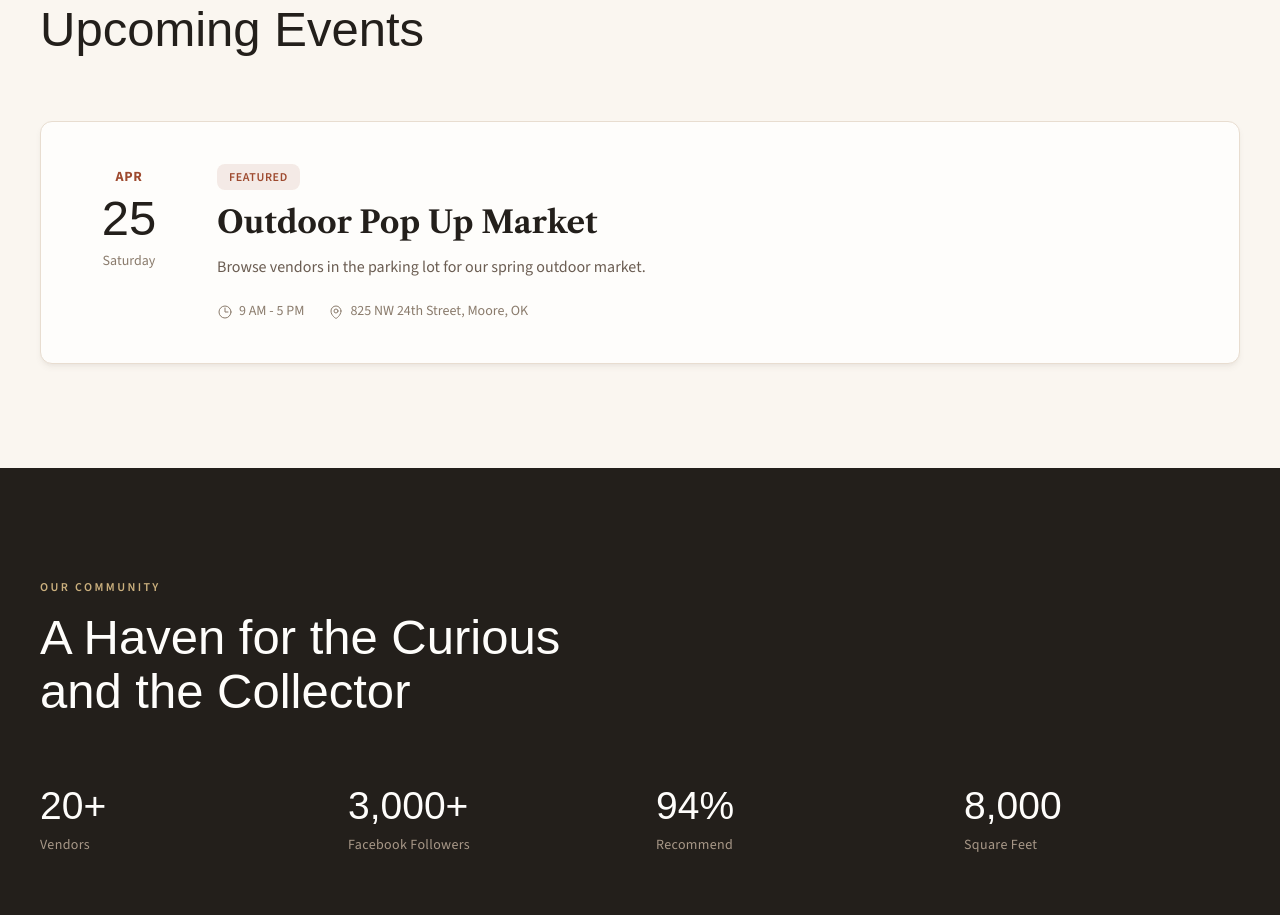
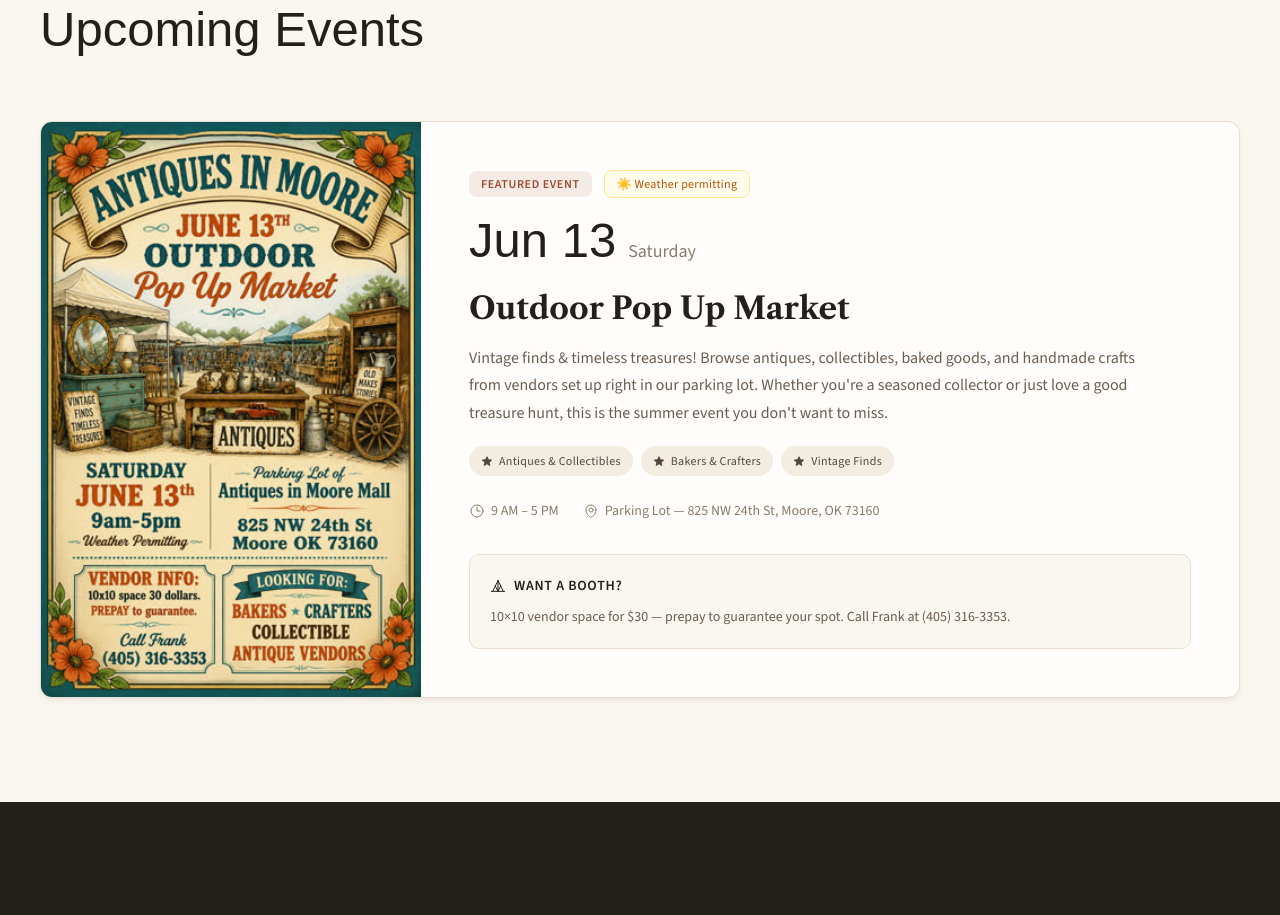
Before and after one commit to balandari/aim, a Next.js app: page / in a window 1280 px wide. Shown: the part 820-1735 px from the top of the page. Built offline with nearby package versions, Linux system fonts and the light colour scheme; a web font is replaced by a local one.

Commit message:
Add June 13th Outdoor Pop Up Market event with flyer image and enhanced EventsSection

```diff
--- a/components/EventsSection.tsx
+++ b/components/EventsSection.tsx
@@ -1,3 +1,4 @@
+import Image from "next/image";
 import { getUpcomingEvents, defaultHours } from "@/data/events";
 
 export default function EventsSection() {
@@ -28,36 +29,75 @@ export default function EventsSection() {
                 return (
                   <article
                     key={event.id}
-                    className="relative bg-cream-50 border border-stone-200 rounded-xl p-8 md:p-10 shadow-warm-md"
+                    className="relative bg-cream-50 border border-stone-200 rounded-xl overflow-hidden shadow-warm-md"
                   >
-                    <div className="flex flex-col md:flex-row gap-6 md:gap-10">
-                      {/* Date badge */}
-                      <div className="flex-shrink-0 flex md:flex-col items-center md:items-center gap-3 md:gap-1 md:w-24 md:pt-1">
-                        <span className="text-earth font-sans font-bold text-sm uppercase tracking-wider">
-                          {month}
-                        </span>
-                        <span className="font-display text-stone-900 text-4xl md:text-5xl leading-none">
-                          {day}
-                        </span>
-                        <span className="text-stone-500 font-sans text-sm">
-                          {weekday}
-                        </span>
-                      </div>
+                    <div className="flex flex-col lg:flex-row">
+                      {/* Flyer image column */}
+                      {event.flyerImage && (
+                        <div className="relative lg:w-[340px] xl:w-[380px] flex-shrink-0">
+                          <div className="relative w-full aspect-[2/3] lg:aspect-auto lg:h-full">
+                            <Image
+                              src={event.flyerImage}
+                              alt={`${event.title} — ${month} ${day} flyer`}
+                              fill
+                              className="object-cover object-top"
+                              sizes="(max-width: 1024px) 100vw, 380px"
+                            />
+                          </div>
+                        </div>
+                      )}
 
-                      {/* Event details */}
-                      <div className="flex-1">
-                        <div className="mb-1">
+                      {/* Event details column */}
+                      <div className="flex-1 p-8 md:p-10 lg:p-12">
+                        {/* Featured badge + date */}
+                        <div className="flex flex-wrap items-center gap-3 mb-4">
                           <span className="inline-block bg-earth/10 text-earth text-xs font-sans font-semibold tracking-wider uppercase px-3 py-1 rounded">
-                            Featured
+                            Featured Event
+                          </span>
+                          {event.weatherNote && (
+                            <span className="inline-block bg-amber-50 text-amber-700 text-xs font-sans font-medium tracking-wide px-3 py-1 rounded border border-amber-200">
+                              ☀️ {event.weatherNote}
+                            </span>
+                          )}
+                        </div>
+
+                        {/* Date display */}
+                        <div className="flex items-baseline gap-3 mb-5">
+                          <span className="font-display text-stone-900 text-4xl md:text-5xl leading-none">
+                            {month} {day}
+                          </span>
+                          <span className="text-stone-500 font-sans text-lg">
+                            {weekday}
                           </span>
                         </div>
-                        <h3 className="font-serif font-bold text-stone-900 text-2xl md:text-3xl mt-3">
+
+                        {/* Title */}
+                        <h3 className="font-serif font-bold text-stone-900 text-2xl md:text-3xl">
                           {event.title}
                         </h3>
-                        <p className="mt-3 text-stone-600 font-sans text-base leading-relaxed max-w-2xl">
+
+                        {/* Description */}
+                        <p className="mt-4 text-stone-600 font-sans text-base md:text-lgleading-relaxed max-w-2xl">
                           {event.description}
                         </p>
-                        <div className="mt-5 flex flex-wrap gap-x-6 gap-y-2 text-sm font-sans text-stone-500">
+
+                        {/* Highlight tags */}
+                        {event.highlights && event.highlights.length > 0 && (
+                          <div className="mt-5 flex flex-wrap gap-2">
+                            {event.highlights.map((h) => (
+                              <span
+                                key={h}
+                                className="inline-flex items-center gap-1.5 bg-stone-100 text-stone-700 text-xs font-sans font-medium tracking-wide px-3 py-1.5 rounded-full"
+                              >
+                                <StarIcon />
+                                {h}
+                              </span>
+                            ))}
+                          </div>
+                        )}
+
+                        {/* Time + Location */}
+                        <div className="mt-6 flex flex-wrap gap-x-6 gap-y-2 text-sm font-sans text-stone-500">
                           <span className="flex items-center gap-1.5">
                             <ClockIcon />
                             {event.time}
@@ -67,6 +107,19 @@ export default function EventsSection() {
                             {event.location}
                           </span>
                         </div>
+
+                        {/* Vendor info callout */}
+                        {event.vendorInfo && (
+                          <div className="mt-8 bg-stone-50 border border-stone-200 rounded-lg p-5">
+                            <h4 className="text-stone-900 font-sans font-semibold text-sm uppercase tracking-wider mb-2 flex items-center gap-2">
+                              <TentIcon />
+                              Want a Booth?
+                            </h4>
+                            <p className="text-stone-600 font-sans text-sm leading-relaxed">
+                              {event.vendorInfo}
+                            </p>
+                          </div>
+                        )}
                       </div>
                     </div>
                   </article>
@@ -180,3 +233,39 @@ function MapPinIcon() {
     </svg>
   );
 }
+
+function StarIcon() {
+  return (
+    <svg
+      className="w-3 h-3 flex-shrink-0"
+      fill="currentColor"
+      viewBox="0 0 20 20"
+      aria-hidden="true"
+    >
+      <path
+        fillRule="evenodd"
+        d="M10.868 2.884c-.321-.772-1.415-.772-1.736 0l-1.83 4.401-4.753.381c-.833.067-1.171 1.107-.536 1.651l3.62 3.102-1.106 4.637c-.194.813.691 1.456 1.405 1.02L10 15.591l4.069 2.485c.713.436 1.598-.207 1.404-1.02l-1.106-4.637 3.62-3.102c.635-.544.297-1.584-.536-1.65l-4.752-.382-1.831-4.401Z"
+        clipRule="evenodd"
+      />
+    </svg>
+  );
+}
+
+function TentIcon() {
+  return (
+    <svg
+      className="w-4 h-4 flex-shrink-0"
+      fill="none"
+      stroke="currentColor"
+      strokeWidth={1.5}
+      viewBox="0 0 24 24"
+      aria-hidden="true"
+    >
+      <path
+        strokeLinecap="round"
+        strokeLinejoin="round"
+        d="M2 20h20M12 4l8 16M12 4L4 20m8-16v16m-4-8l4 8 4-8"
+      />
+    </svg>
+  );
+}
--- a/data/events.ts
+++ b/data/events.ts
@@ -6,25 +6,43 @@ export interface AIMEvent {
   description: string;
   location: string;
   isFeatured: boolean;
+  /** Optional path to a flyer image in /public */
+  flyerImage?: string;
+  /** Extra highlight details shown on the card */
+  highlights?: string[];
+  /** Weather note */
+  weatherNote?: string;
+  /** Vendor info blurb */
+  vendorInfo?: string;
 }
 
 export const events: AIMEvent[] = [
   {
-    id: 'outdoor-popup-2026-04',
+    id: 'outdoor-popup-2026-06',
     title: 'Outdoor Pop Up Market',
-    date: '2026-04-25',
-    time: '9 AM - 5 PM',
-    description: 'Browse vendors in the parking lot for our spring outdoor market.',
-    location: '825 NW 24th Street, Moore, OK',
+    date: '2026-06-13',
+    time: '9 AM – 5 PM',
+    description:
+      'Vintage finds & timeless treasures! Browse antiques, collectibles, baked goods, and handmade crafts from vendors set up right in our parking lot. Whether you\'re a seasoned collector or just love a good treasure hunt, this is the summer event you don\'t want to miss.',
+    location: 'Parking Lot — 825 NW 24th St, Moore, OK 73160',
     isFeatured: true,
+    flyerImage: '/events/june-13-popup-flyer.jpg',
+    highlights: [
+      'Antiques & Collectibles',
+      'Bakers & Crafters',
+      'Vintage Finds',
+    ],
+    weatherNote: 'Weather permitting',
+    vendorInfo:
+      '10×10 vendor space for $30 — prepay to guarantee your spot. Call Frank at (405) 316-3353.',
   },
 ];
 
 export const defaultHours = {
-  weekend: '9 AM - 5 PM',
+  weekend: '9 AM – 5 PM',
 };
 
 export function getUpcomingEvents(): AIMEvent[] {
   const now = new Date();
-  return events.filter(e => new Date(e.date) >= now);
+  return events.filter((e) => new Date(e.date) >= now);
 }
```
Also changed, not shown: public/events/june-13-popup-flyer.jpg (added).
